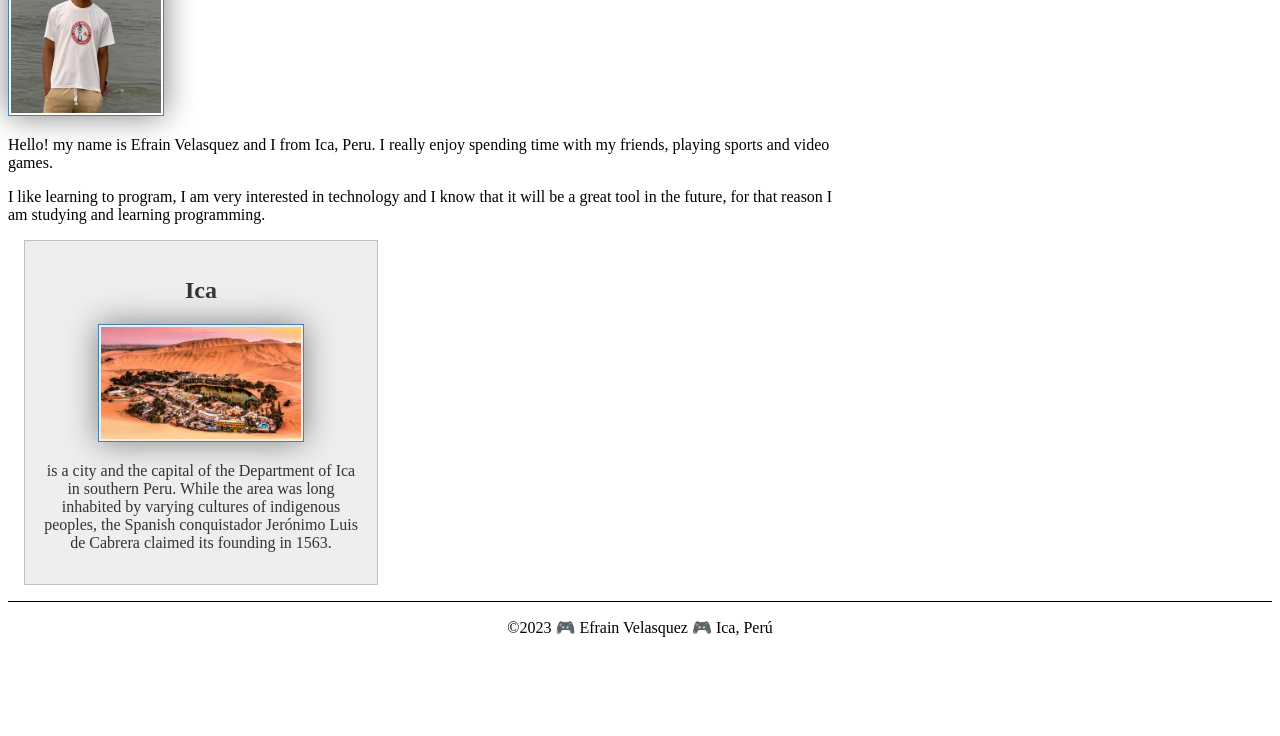
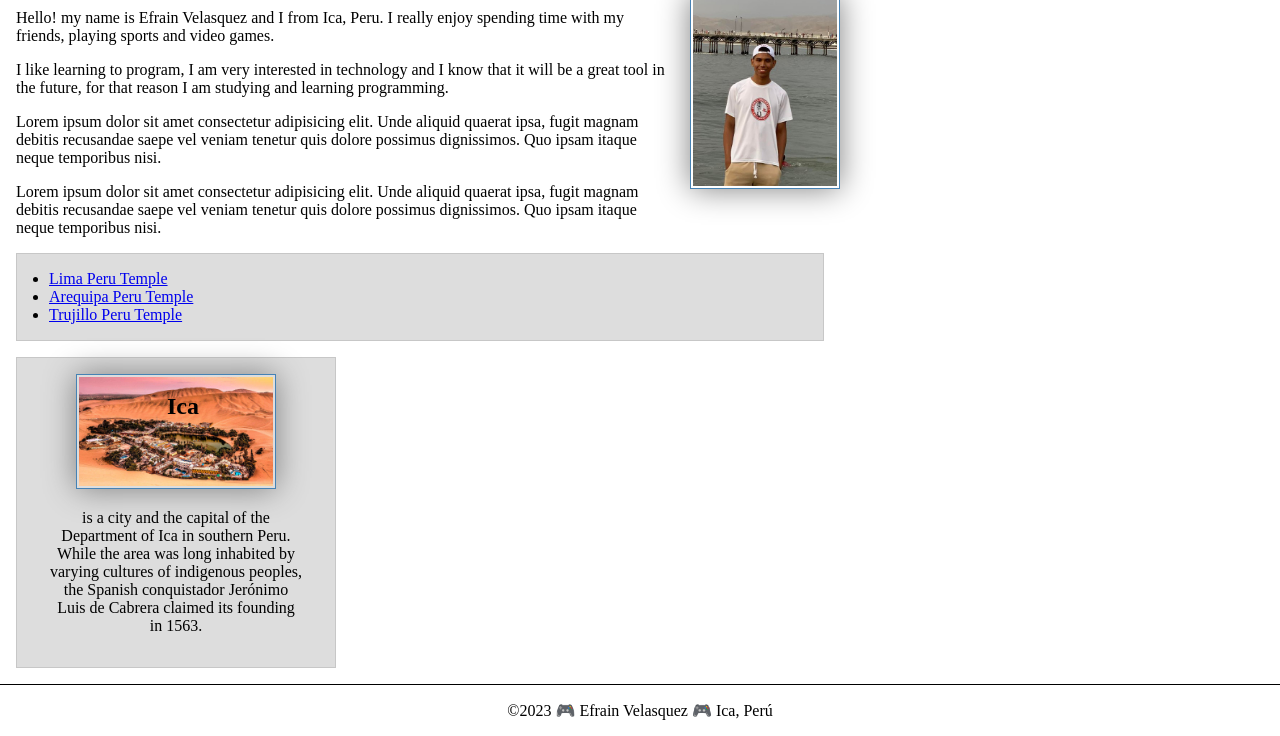
Before and after one commit to efrainsud/wdd130, a plain HTML site: page index.html in a window 1280 px wide. Shown: the part 370-1106 px from the top of the page. Before the commit the page ends 1023 px from the top, so only its background shows below. Drawn offline with Linux system fonts and the light colour scheme.

Commit message:
index.html

```diff
--- a/index.html
+++ b/index.html
@@ -14,6 +14,8 @@
                 <a href="#">Home</a>
                 <a href="wwr/">White Water Rafting Website</a>
                 <a href="wwr/site-plan-rafting.html">White Water Rafting Siteplan</a>
+                <a href="https://www.linkedin.com/in/efrain-velasquez/">LinkedIn</a>
+                <a href="https://www.facebook.com/profile.php?id=100008677690049">Facebook</a>
             </nav>
         </header>
         <main>
@@ -21,8 +23,15 @@
             <img src="images/profile.jpg" alt="Hello, my name is Efrain Velasquez" width="200">
             <p>Hello! my name is Efrain Velasquez and I from Ica, Peru. I really enjoy spending time with my friends, playing sports and video games.</p>
             <p>I like learning to program, I am very interested in technology and I know that it will be a great tool in the future, for that reason I am studying and learning programming.</p>
+            <p>Lorem ipsum dolor sit amet consectetur adipisicing elit. Unde aliquid quaerat ipsa, fugit magnam debitis recusandae saepe vel veniam tenetur quis dolore possimus dignissimos. Quo ipsam itaque neque temporibus nisi.</p>
+            <p>Lorem ipsum dolor sit amet consectetur adipisicing elit. Unde aliquid quaerat ipsa, fugit magnam debitis recusandae saepe vel veniam tenetur quis dolore possimus dignissimos. Quo ipsam itaque neque temporibus nisi.</p>
+            <ul class="box indent">
+                <li><a href="https://www.churchofjesuschrist.org/temples/details/lima-peru-temple?lang=eng" target="_blank">Lima Peru Temple</a></li>
+                <li><a href="https://www.churchofjesuschrist.org/temples/details/arequipa-peru-temple?lang=eng" target="_blank">Arequipa Peru Temple</a></li>
+                <li><a href="https://www.churchofjesuschrist.org/temples/details/trujillo-peru-temple?lang=eng" target="_blank">Trujillo Peru Temple</a></li>
+            </ul>
         </main>
-        <aside>
+        <aside class="box">
             <h2>Ica</h2>
             <img src="images/ica.jpg" alt="Ica landscape">
             <p>is a city and the capital of the Department of Ica in southern Peru.
@@ -33,4 +42,5 @@
             <p>&copy;2023 🎮 Efrain Velasquez 🎮 Ica, Perú</p>
         </footer>
     </body>
+    <!--06/05/2023-->
 </html>
--- a/styles/styles.css
+++ b/styles/styles.css
@@ -1,3 +1,8 @@
+* {
+    margin: 0;
+    padding: 0;
+    box-sizing: border-box;
+}
 nav {
     background-color: steelblue;
     padding: 10px;
@@ -9,6 +14,7 @@ nav a{
 }
 h1 {
     color: steelblue;
+    padding: .5rem;
 }
 img {
     width: 150px;
@@ -19,7 +25,9 @@ img {
 }
 p {
     padding: 0;
+    margin: 1rem;
 }
+
 main {
     max-width: 840px;
 }
@@ -31,17 +39,36 @@ aside {
     background-color: #eee;
     color: #333;
     text-align: center;
+    position: relative;
 }
 aside img {
     width: 200px;
     height: auto;
 }
+aside h2 {
+    position: absolute;
+    top: 35px;
+    left: 150px;
+}
 main img {
     width: 150px;
     height: auto;
+    float: right;
+    margin: 0 0 1rem 1rem;
 }
 footer {
     margin-top: 1em;
     border-top: 1px solid #000;
     text-align: center;
 }
+/* Class Selectors*/
+.box {
+    margin: 1rem;
+    border: 1px solid rgba(0, 0, 0, .1);
+    padding: 1rem;
+    background-color: #ddd;
+    color: #000;
+}
+.indent {
+    padding-left: 2rem;
+}
```
